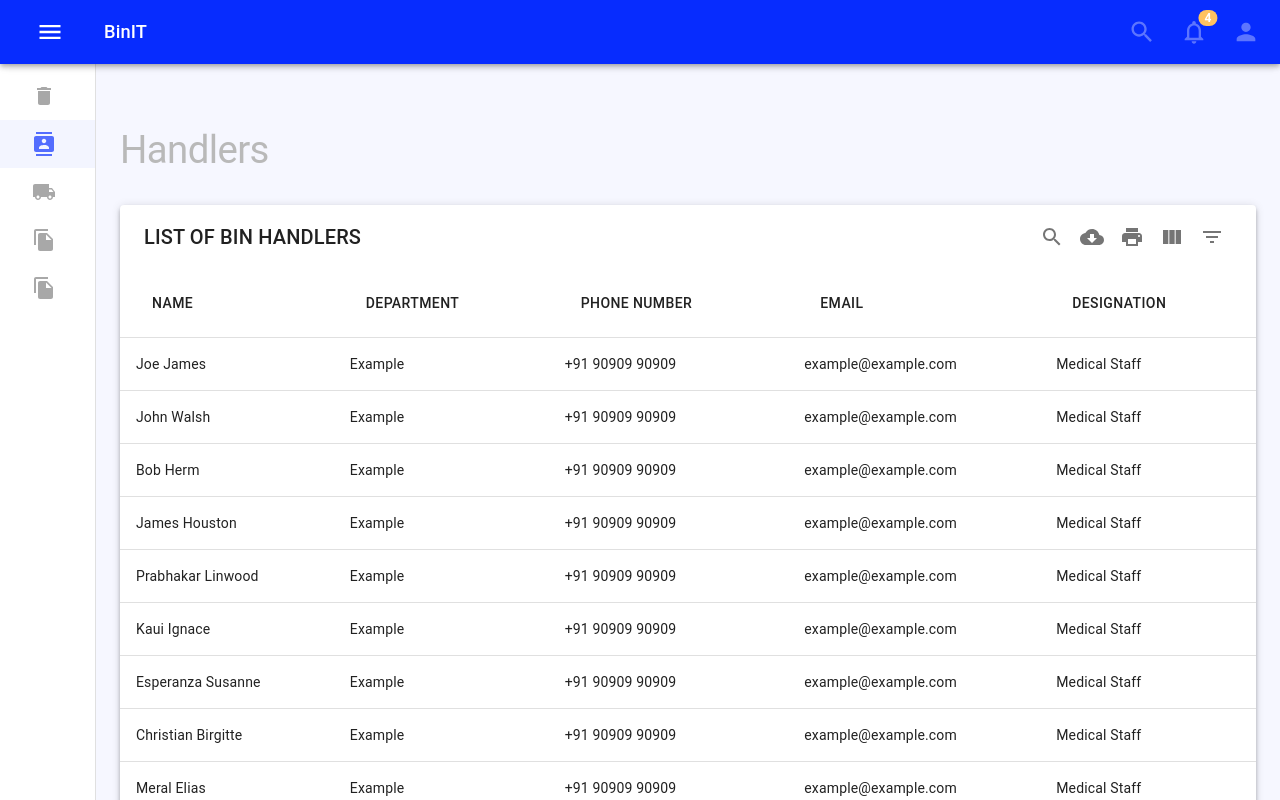
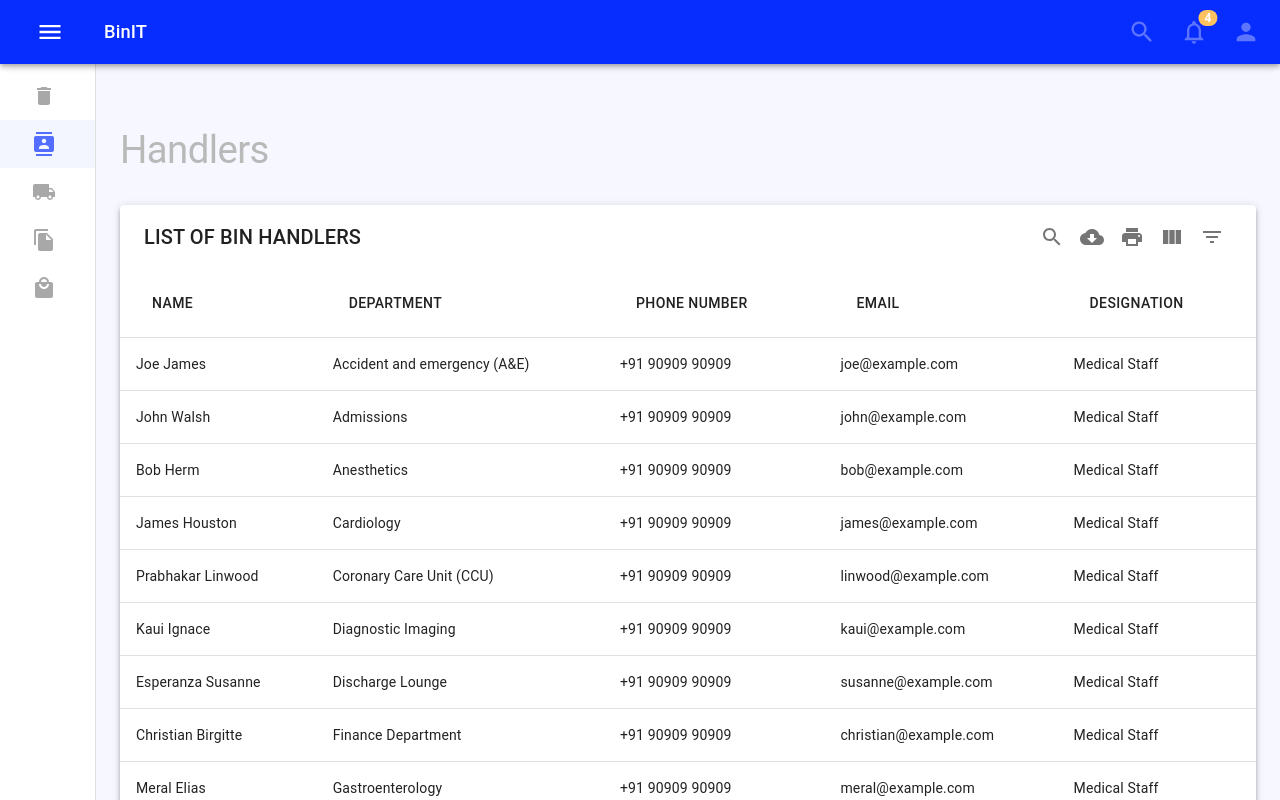
Before and after one commit to BharathKumarRavichandran/BinIT, a React (Create React App) app: page /hospital/handlers in a window 1280 px wide. Shown: the top 800 px of the page. Built offline with nearby package versions, Linux system fonts and the light colour scheme; sample sign-in values are in the browser's storage.

Commit message:
Add mor features to barcode and replace more meaningful dummy data

```diff
--- a/src/components/App.js
+++ b/src/components/App.js
@@ -28,17 +28,17 @@ export default function App() {
   return (
     <BrowserRouter>
       <Switch>
-        {/*
+
         <Route exact path="/" render={() => <Redirect to="/hospital/bins" />} />
         <Route
           exact
           path="/app"
           render={() => <Redirect to="/hospital/bins" />}
         />
-        */}
+
         <PrivateRoute path="/hospital" component={Layout} />
         <PublicRoute path="/login" component={Login} />
-        {/*<Route component={Error} />*/}
+        <Route component={Error} />
       </Switch>
     </BrowserRouter>
   );
--- a/src/components/Sidebar/Sidebar.js
+++ b/src/components/Sidebar/Sidebar.js
@@ -11,6 +11,7 @@ import {
   LocalShipping as TransitIcon,
   FileCopy as LogsIcon
 } from "@material-ui/icons";
+import LocalMallIcon from '@material-ui/icons/LocalMall';
 import { useTheme } from "@material-ui/styles";
 
 // styles
@@ -31,7 +32,7 @@ const structure = [
   { id: 1, label: "Bin Handlers", link: "/hospital/handlers", icon: <ContactsIcon /> },
   { id: 2, label: "Waste Transits", link: "/hospital/transits", icon: <TransitIcon /> },
   { id: 3, label: "Access Logs", link: "/hospital/logs", icon: <LogsIcon /> },
-  { id: 4, label: "Add Polybag", link: "/hospital/polybags", icon: <LogsIcon /> }
+  { id: 4, label: "Add Polybag", link: "/hospital/polybags", icon: <LocalMallIcon /> }
 ];
 
 function Sidebar({ location }) {
--- a/src/pages/Hospital/Handlers/Handlers.js
+++ b/src/pages/Hospital/Handlers/Handlers.js
@@ -16,23 +16,17 @@ import PageTitle from "../../../components/PageTitle";
 import { getHandlersList } from '../../../utils/api/handler.helper';
 
 const datatableData = [
-	["Joe James", "Example", "+91 90909 90909", "example@example.com", "Medical Staff"],
-	["John Walsh", "Example", "+91 90909 90909", "example@example.com", "Medical Staff"],
-	["Bob Herm", "Example", "+91 90909 90909", "example@example.com", "Medical Staff"],
-	["James Houston", "Example", "+91 90909 90909", "example@example.com", "Medical Staff"],
-	["Prabhakar Linwood", "Example", "+91 90909 90909", "example@example.com", "Medical Staff"],
-	["Kaui Ignace", "Example", "+91 90909 90909", "example@example.com", "Medical Staff"],
-	["Esperanza Susanne", "Example", "+91 90909 90909", "example@example.com", "Medical Staff"],
-	["Christian Birgitte", "Example", "+91 90909 90909", "example@example.com", "Medical Staff"],
-	["Meral Elias", "Example", "+91 90909 90909", "example@example.com", "Medical Staff"],
-	["Deep Pau", "Example", "+91 90909 90909", "example@example.com", "Medical Staff"],
-	["Sebastiana Hani", "Example", "+91 90909 90909", "example@example.com", "Medical Staff"],
-	["Marciano Oihana", "Example", "+91 90909 90909", "example@example.com", "Medical Staff"],
-	["Brigid Ankur", "Example", "+91 90909 90909", "example@example.com", "Medical Staff"],
-	["Anna Siranush", "Example", "+91 90909 90909", "example@example.com", "Medical Staff"],
-	["Avram Sylva", "Example", "+91 90909 90909", "example@example.com", "Medical Staff"],
-	["Serafima Babatunde", "Example", "+91 90909 90909", "example@example.com", "Medical Staff"],
-	["Gaston Festus", "Example", "+91 90909 90909", "example@example.com", "Medical Staff"],
+	["Joe James", "Accident and emergency (A&E)", "+91 90909 90909", "joe@example.com", "Medical Staff"],
+	["John Walsh", "Admissions", "+91 90909 90909", "john@example.com", "Medical Staff"],
+	["Bob Herm", "Anesthetics", "+91 90909 90909", "bob@example.com", "Medical Staff"],
+	["James Houston", "Cardiology", "+91 90909 90909", "james@example.com", "Medical Staff"],
+	["Prabhakar Linwood", "Coronary Care Unit (CCU)", "+91 90909 90909", "linwood@example.com", "Medical Staff"],
+	["Kaui Ignace", "Diagnostic Imaging", "+91 90909 90909", "kaui@example.com", "Medical Staff"],
+	["Esperanza Susanne", "Discharge Lounge", "+91 90909 90909", "susanne@example.com", "Medical Staff"],
+	["Christian Birgitte", "Finance Department", "+91 90909 90909", "christian@example.com", "Medical Staff"],
+	["Meral Elias", "Gastroenterology", "+91 90909 90909", "meral@example.com", "Medical Staff"],
+	["Deep Pau", "General Surgery", "+91 90909 90909", "deep@example.com", "Medical Staff"],
+	["Sebastiana Hani", "Haematology", "+91 90909 90909", "sebastiana@example.com", "Medical Staff"],
 ];
 
 export default function Handlers() {
--- a/src/pages/Hospital/Logs/Logs.js
+++ b/src/pages/Hospital/Logs/Logs.js
@@ -16,14 +16,14 @@ import PageTitle from "../../../components/PageTitle/PageTitle";
 import { getHospiAccessLogs } from '../../../utils/api/hospi.helper';
 
 const datatableData = [
-	["12123", "Joe James", "Example", "2019-09-21 00:00:00"],
-	["12123", "John Walsh", "Example", "2019-09-21 00:00:00"],
-	["12123", "Bob Herm", "Example ", "2019-09-21 00:00:00"],
-	["12123", "James Houston", "Example ", "2019-09-21 00:00:00"],
-	["12123", "Prabhakar Linwood", "Example ", "2019-09-21 00:00:00"],
-	["12123", "Kaui Ignace", "Example ", "2019-09-21 00:00:00"],
-	["12123", "Esperanza Susanne", "Example ", "2019-09-21 00:00:00"],
-	["12123", "Christian Birgitte", "Example ", "2019-09-21 00:00:00"],
+	["Joe James", "Accident and emergency (A&E)", "16 KG", "2019-09-21 00:00:00"],
+	["John Walsh", "Admissions", "13 KG", "2019-09-21 00:00:00"],
+	["Bob Herm", "Anesthetics", "12 KG", "2019-09-21 00:00:00"],
+	["James Houston", "Cardiology", "10 KG", "2019-09-21 00:00:00"],
+	["Prabhakar Linwood", "Coronary Care Unit (CCU)", "8 KG", "2019-09-21 00:00:00"],
+	["Kaui Ignace", "Diagnostic Imaging", "7KG", "2019-09-21 00:00:00"],
+	["Esperanza Susanne", "Discharge Lounge", "4 KG", "2019-09-21 00:00:00"],
+	["Christian Birgitte", "Finance Department", "1 KG", "2019-09-21 00:00:00"]
 ];
 
 export default function Logs() {
--- a/src/pages/Hospital/Polybags/Polybags.js
+++ b/src/pages/Hospital/Polybags/Polybags.js
@@ -3,7 +3,6 @@ import { withRouter } from 'react-router-dom';
 
 import { toast } from 'react-toastify';
 
-import path from 'path';
 import { CircularProgress, Box, Grid, Button, Tabs, Tab, TextField, Paper } from "@material-ui/core";
 import AppBar from '@material-ui/core/AppBar';
 import Toolbar from '@material-ui/core/Toolbar';
@@ -11,6 +10,10 @@ import IconButton from '@material-ui/core/IconButton';
 import Dialog from '@material-ui/core/Dialog';
 import CloseIcon from '@material-ui/icons/Close';
 import Slide from '@material-ui/core/Slide';
+import MenuItem from '@material-ui/core/MenuItem';
+import FormControl from '@material-ui/core/FormControl';
+import InputLabel from '@material-ui/core/InputLabel';
+import Select from '@material-ui/core/Select';
 
 import { useTheme } from "@material-ui/styles";
 
@@ -28,7 +31,20 @@ import { addNewPolybag } from '../../../utils/api/polybag.helper';
 
 const Transition = React.forwardRef(function Transition(props, ref) {
 	return <Slide direction="up" ref={ref} {...props} />;
-  });
+});
+
+const names = [
+	'Oliver Hansen',
+	'Van Henry',
+	'April Tucker',
+	'Ralph Hubbard',
+	'Omar Alexander',
+	'Carlos Abbott',
+	'Miriam Wagner',
+	'Bradley Wilkerson',
+	'Virginia Andrews',
+	'Kelly Snyder',
+];
 
 const Polybags = (props) => {
 	var classes = useStyles();
@@ -38,19 +54,22 @@ const Polybags = (props) => {
 
 	// local
 	const [isLoading, setIsLoading] = useState(false);
-	const [centerId, setCenterId] = useState(null);
-	const [handlerId, setHandlerId] = useState(null);
-	const [type, setType] = useState(null);
-	const [weight, setWeight] = useState(null);
-	const [barcodeImagePath, setBarcodeImagePath] = useState('/images/barcode/1_Red_3_2019-09-28-12:44:47.png');
-	const [open, setOpen] = useState(true);
+	const [centerId, setCenterId] = useState('');
+	const [handlerId, setHandlerId] = useState('');
+	const [type, setType] = useState('');
+	const [weight, setWeight] = useState('');
+	const [barcodeImagePath, setBarcodeImagePath] = useState('');
+	const [open, setOpen] = useState(false);
 
-	function handleClickOpen() {
-		setOpen(true);
-	}
+	const [handlerList, setHandlerList] = useState([4]);
+	const [wmcList, setWmcList] = useState([2,4]);
 
 	function handleClose() {
 		setOpen(false);
+		setCenterId('');
+		setHandlerId('');
+		setType('');
+		setWeight('');
 	}
 
 
@@ -69,7 +88,7 @@ const Polybags = (props) => {
 				if (serverResponse.data.status_code == 200) {
 					console.log(serverResponse.data.data);
 					const responseData = serverResponse.data.data;
-					setBarcodeImagePath(responseData.barcode_image_path);
+					setBarcodeImagePath("/"+responseData.barcode_image_path);
 					setOpen(true);
 					toast.success(serverResponse.data.message);
 				}
@@ -79,10 +98,11 @@ const Polybags = (props) => {
 					else
 						toast.error(serverResponse.statusText);
 				}
-				setCenterId(null);
-				setHandlerId(null);
-				setType(null);
-				setWeight(null);
+				setCenterId('');
+				setHandlerId('');
+				setType('');
+				setWeight('');
+				return false;
 			}
 			else {
 				toast.error('Please fill all details.');
@@ -117,6 +137,7 @@ const Polybags = (props) => {
 						<Widget title="Add Polybag" upperTitle className={classes.card} disableWidgetMenu>
 							<Grid container spacing={2}>
 								<Grid item xs={12} sm={9} md={3} lg={9}>
+									{/*
 									<TextField
 										id="centerId"
 										InputProps={{
@@ -132,6 +153,42 @@ const Polybags = (props) => {
 										type="text"
 										fullWidth
 									/>
+									*/}
+									<FormControl fullWidth className={classes.formControl}>
+										<InputLabel htmlFor="centerId">WMC Center ID</InputLabel>
+										<Select
+										value={centerId}
+										onChange={e => setCenterId(e.target.value)}
+										inputProps={{
+											name: 'WMC Center ID',
+											id: 'centerId',
+										}}
+										>
+										{wmcList.map(name => (
+											<MenuItem key={name} value={name} >
+											{name}
+											</MenuItem>
+										))}
+										</Select>
+									</FormControl>
+									<FormControl fullWidth className={classes.formControl}>
+										<InputLabel htmlFor="handlerId">Handler ID</InputLabel>
+										<Select
+										value={handlerId}
+										onChange={e => setHandlerId(e.target.value)}
+										inputProps={{
+											name: 'Handler ID',
+											id: 'handlerId',
+										}}
+										>
+										{handlerList.map(name => (
+											<MenuItem key={name} value={name} >
+											{name}
+											</MenuItem>
+										))}
+										</Select>
+									</FormControl>
+									{/*
 									<TextField
 										id="handlerId"
 										InputProps={{
@@ -147,6 +204,7 @@ const Polybags = (props) => {
 										type="text"
 										fullWidth
 									/>
+									*/}
 									<TextField
 										id="Waste Type"
 										InputProps={{
@@ -182,7 +240,6 @@ const Polybags = (props) => {
 										variant="contained"
 										color="primary"
 										fullWidth
-										className={classes.submit}
 										onClick={handleAddPolybag}
 									>
 										<Typography variant="button">Add Polybag</Typography>
--- a/src/pages/Hospital/Polybags/styles.js
+++ b/src/pages/Hospital/Polybags/styles.js
@@ -11,6 +11,11 @@ export default makeStyles(theme => ({
     alignItems: "center",
     flexGrow: 1,
     paddingBottom: theme.spacing(1),
+  },
+  formControl: {
+    margin: theme.spacing(1),
+    minWidth: 120,
+    maxWidth: 400,
   },
   progressSection: {
     marginBottom: theme.spacing(1),
```
Also changed, not shown: public/1_Red_3_2019-09-28-12:44:47.png (deleted), 1 other file (tests, documents, lock files or other folders).
